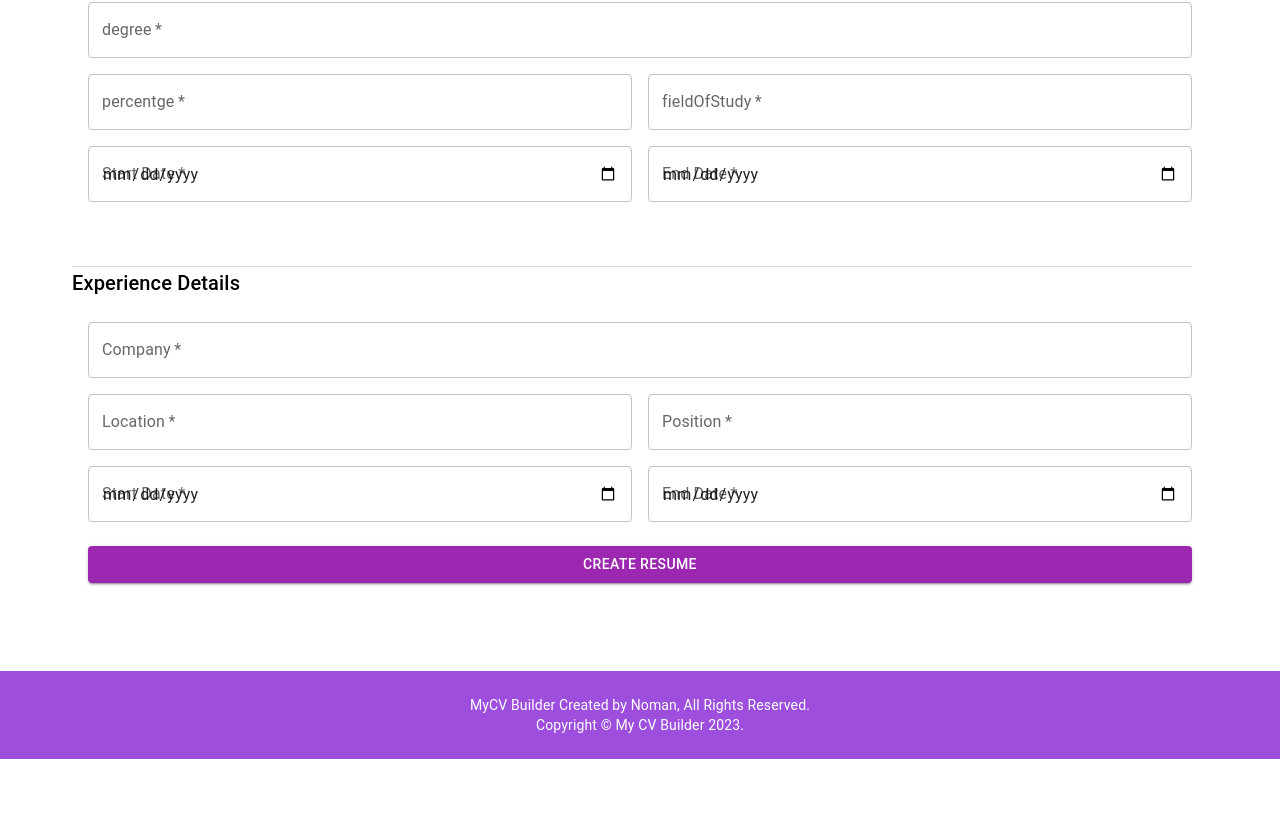
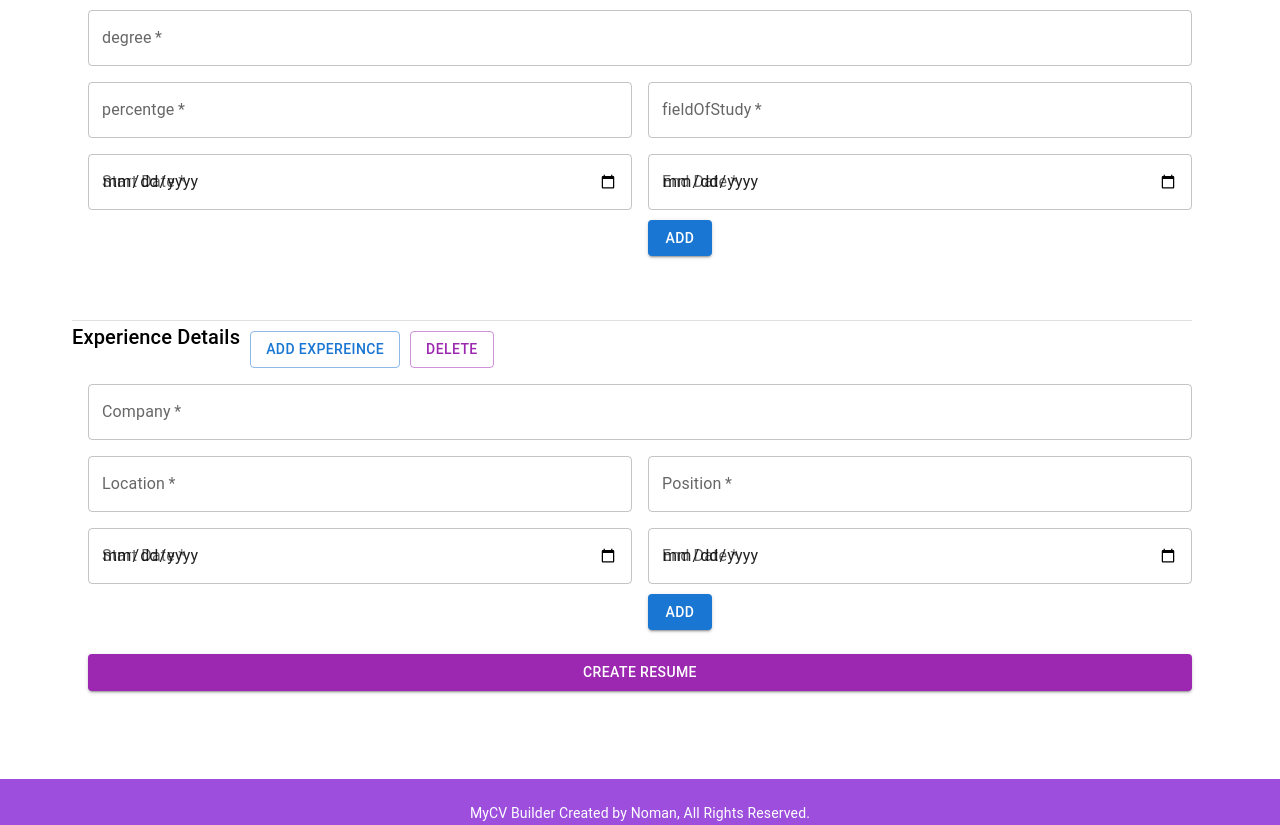
Before and after one commit to noman318/cv_frontend, a React (Create React App) app: page /add-resume in a window 1280 px wide. Shown: the part 875-1700 px from the top of the page. Before the commit the page ends 1634 px from the top, so only its background shows below. Built offline with nearby package versions, Linux system fonts and the light colour scheme.

Commit message:
Working create resume add education and experience

```diff
--- a/src/Screens/CreateResumeScreen.js
+++ b/src/Screens/CreateResumeScreen.js
@@ -11,7 +11,7 @@ import {
 import { useFormik } from "formik";
 import { Link, useNavigate } from "react-router-dom";
 
-const initialValues = {
+const initialValuesResume = {
   firstName: "",
   lastName: "",
   email: "",
@@ -30,7 +30,7 @@ const initialValues = {
     {
       institution: "",
       degree: "",
-      percentge: "",
+      percentage: "",
       fieldOfStudy: "",
       startDate: "",
       endDate: "",
@@ -61,32 +61,82 @@ const INIT_EXP_FIELDS = {
 };
 
 export default function CreateResumeScreen() {
-  const { values, errors, touched, handleBlur, handleChange } = useFormik({});
-  const [formValues, setFormValues] = useState(initialValues);
-  const [expDetailsArr, setExpDetailsArr] = useState([INIT_EXP_FIELDS]);
-  const [educationDetailsArr, setEducationDetailsArr] = useState([
-    INIT_EDU_FIELDS,
+  const [educationDetails, setEducationDetails] = useState(
+    initialValuesResume.education
+  );
+  const [experienceDetails, setExperienceDetails] = useState(
+    initialValuesResume.experience
+  );
+  const handleAddEducation = () => {
+    setEducationDetails((prevEducation) => [
+      ...prevEducation,
+      {
+        institution: "",
+        degree: "",
+        percentge: "",
+        fieldOfStudy: "",
+        startDate: "",
+        endDate: "",
+      },
     ]);
+  };
 
-  const handleInputChange = (event) => {
-    const { name, value } = event.target;
-    setFormValues({
-      ...formValues,
-      [name]: value,
+  const handleAddExperience = () => {
+    setExperienceDetails((prevExperience) => [
+      ...prevExperience,
+      { company: "", position: "", location: "", startDate: "", endDate: "" },
+    ]);
+  };
+
+  const { values, errors, touched, handleBlur, handleChange } = useFormik({
+    initialValues: initialValuesResume,
+    onSubmit: (values) => {
+      console.log("values", values);
+    },
+  });
+  // const [formValues, setFormValues] = useState(initialValues);
+  const [experience, setExperience] = useState([INIT_EXP_FIELDS]);
+  const [education, setEducation] = useState([INIT_EDU_FIELDS]);
+  const handleSubmit = (event) => {
+    event.preventDefault();
+    const data = new FormData(event.currentTarget);
+    const formDataNew = {
+      firstName: data.get("firstName"),
+      lastName: data.get("lastName"),
+      email: data.get("email"),
+      phone: data.get("phone"),
+      github: data.get("github"),
+      linkedIn: data.get("linkedIn"),
+      skype: data.get("skype"),
+      skills: data.get("skills"),
+      hobbies: data.get("hobbies"),
+      address: data.get("address"),
+      education: data.get("education"),
+      experience: data.get("experience"),
+    };
+    console.log("formDataNew", formDataNew);
+  };
+  // const handleSubmit = (event) => {
+  //   event.preventDefault();
+  //   console.log(formValues);
+  // };
+
+  const onAddEducation = () => {
+    setEducation((pre) => [...pre, INIT_EDU_FIELDS]);
+  };
+
+  const onDeleteEduBox = (curindex) => {
+    setEducation((pre) => {
+      return pre.filter((_, i) => i !== curindex);
     });
   };
 
-  const handleSubmit = (event) => {
-    event.preventDefault();
-    console.log(formValues);
+  const onAddExperience = () => {
+    setExperience((pre) => [...pre, INIT_EXP_FIELDS]);
   };
 
-  const onAddEducation = () => {
-    setEducationDetailsArr((pre) => [...pre, INIT_EDU_FIELDS]);
-  };
-
-  const onDeleteEduBox = (curindex) => {
-    setEducationDetailsArr((pre) => {
+  const onDeleteExpBox = (curindex) => {
+    setExperience((pre) => {
       return pre.filter((_, i) => i !== curindex);
     });
   };
@@ -107,6 +157,9 @@ export default function CreateResumeScreen() {
               color="secondary"
               id="firstName"
               label="First Name"
+              value={values.firstName}
+              onChange={handleChange}
+              onBlur={handleBlur}
               autoFocus
             />
             {errors.firstName && touched.firstName ? (
@@ -126,6 +179,9 @@ export default function CreateResumeScreen() {
               color="secondary"
               name="lastName"
               autoComplete="family-name"
+              value={values.lastName}
+              onChange={handleChange}
+              onBlur={handleBlur}
             />
             {errors.lastName && touched.lastName ? (
               <Typography variant="caption" sx={{ color: "red" }}>
@@ -145,6 +201,9 @@ export default function CreateResumeScreen() {
               type="email"
               color="secondary"
               autoComplete="email"
+              value={values.email}
+              onChange={handleChange}
+              onBlur={handleBlur}
             />
             {errors.email && touched.email ? (
               <Typography variant="caption" sx={{ color: "red" }}>
@@ -163,6 +222,9 @@ export default function CreateResumeScreen() {
               name="phone"
               color="secondary"
               autoComplete="phone"
+              value={values.phone}
+              onChange={handleChange}
+              onBlur={handleBlur}
             />
             {errors.phone && touched.phone ? (
               <Typography variant="caption" sx={{ color: "red" }}>
@@ -182,6 +244,9 @@ export default function CreateResumeScreen() {
               id="github"
               label="GitHub Link"
               autoFocus
+              value={values.github}
+              onChange={handleChange}
+              onBlur={handleBlur}
             />
             {errors.github && touched.github ? (
               <Typography variant="caption" sx={{ color: "red" }}>
@@ -200,6 +265,9 @@ export default function CreateResumeScreen() {
               color="secondary"
               name="linkedIn"
               autoComplete="family-name"
+              value={values.linkedIn}
+              onBlur={handleBlur}
+              onChange={handleChange}
             />
             {errors.linkedIn && touched.linkedIn ? (
               <Typography variant="caption" sx={{ color: "red" }}>
@@ -219,6 +287,9 @@ export default function CreateResumeScreen() {
               id="skype"
               label="Skype Id"
               autoFocus
+              value={values.skype}
+              onBlur={handleBlur}
+              onChange={handleChange}
             />
             {errors.skype && touched.skype ? (
               <Typography variant="caption" sx={{ color: "red" }}>
@@ -237,6 +308,9 @@ export default function CreateResumeScreen() {
               color="secondary"
               name="twitter"
               autoComplete="family-name"
+              value={values.twitter}
+              onBlur={handleBlur}
+              onChange={handleChange}
             />
             {errors.twitter && touched.twitter ? (
               <Typography variant="caption" sx={{ color: "red" }}>
@@ -256,6 +330,9 @@ export default function CreateResumeScreen() {
               id="skills"
               color="secondary"
               autoComplete="skills"
+              value={values.skills}
+              onBlur={handleBlur}
+              onChange={handleChange}
               multiline
               rows={2}
             />
@@ -277,6 +354,9 @@ export default function CreateResumeScreen() {
               id="hobbies"
               color="secondary"
               autoComplete="hobbies"
+              value={values.hobbies}
+              onBlur={handleBlur}
+              onChange={handleChange}
               multiline
               rows={2}
             />
@@ -298,6 +378,9 @@ export default function CreateResumeScreen() {
               id="address"
               color="secondary"
               autoComplete="address"
+              value={values.address}
+              onBlur={handleBlur}
+              onChange={handleChange}
               multiline
               rows={2}
             />
@@ -319,16 +402,12 @@ export default function CreateResumeScreen() {
               id="summary"
               color="secondary"
               autoComplete="summary"
+              value={values.summary}
+              onBlur={handleBlur}
+              onChange={handleChange}
               multiline
               rows={2}
             />
-            {errors.summary && touched.summary ? (
-              <Typography variant="caption" sx={{ color: "red" }}>
-                {errors.summary}
-              </Typography>
-            ) : (
-              ""
-            )}
           </Grid>
           <Divider
             sx={{ height: "4rem", width: "100%", backgroundColor: "#black" }}
@@ -338,17 +417,22 @@ export default function CreateResumeScreen() {
             Education Details
           </Typography>
           <br />
-          <Button variant="outlined" onClick={onAddEducation}>
+          <Button
+            variant="outlined"
+            onClick={onAddEducation}
+            sx={{ marginLeft: "10px", marginTop: "10px" }}
+          >
             Add Education
           </Button>
           <br />
-          {educationDetailsArr?.map((data, index) => {
+          {education?.map((data, index) => {
             return (
               <>
                 <Button
                   variant="outlined"
                   color="secondary"
                   onClick={() => onDeleteEduBox(index)}
+                  sx={{ marginLeft: "10px", marginTop: "10px" }}
                 >
                   Delete
                 </Button>
@@ -356,12 +440,14 @@ export default function CreateResumeScreen() {
                   <TextField
                     required
                     fullWidth
-                    name="institution"
+                    name={`institution`}
                     label="Institution"
                     type="institution"
                     id="institution"
                     color="secondary"
                     autoComplete="institution"
+                    value={values.institution}
+                    onChange={onchange}
                   />
                   {errors.institution && touched.institution ? (
                     <Typography variant="caption" sx={{ color: "red" }}>
@@ -375,12 +461,13 @@ export default function CreateResumeScreen() {
                   <TextField
                     required
                     fullWidth
-                    name="degree"
+                    name={`degree`}
                     label="degree"
                     type="degree"
                     id="degree"
                     color="secondary"
                     autoComplete="degree"
+                    value={values.degree}
                   />
                   {errors.degree && touched.degree ? (
                     <Typography variant="caption" sx={{ color: "red" }}>
@@ -394,12 +481,13 @@ export default function CreateResumeScreen() {
                   <TextField
                     required
                     fullWidth
-                    name="percentge"
+                    name={`percentage`}
                     label="percentge"
                     type="percentge"
                     id="percentge"
                     color="secondary"
                     autoComplete="percentge"
+                    value={values.percentge}
                   />
                   {errors.percentge && touched.percentge ? (
                     <Typography variant="caption" sx={{ color: "red" }}>
@@ -419,6 +507,7 @@ export default function CreateResumeScreen() {
                     id="fieldOfStudy"
                     color="secondary"
                     autoComplete="fieldOfStudy"
+                    value={values.fieldOfStudy}
                   />
                   {errors.fieldOfStudy && touched.fieldOfStudy ? (
                     <Typography variant="caption" sx={{ color: "red" }}>
@@ -438,6 +527,7 @@ export default function CreateResumeScreen() {
                     id="startDate"
                     color="secondary"
                     autoComplete="startDate"
+                    value={values.startDate}
                   />
                   {errors.startDate && touched.startDate ? (
                     <Typography variant="caption" sx={{ color: "red" }}>
@@ -457,6 +547,7 @@ export default function CreateResumeScreen() {
                     id="endDate"
                     color="secondary"
                     autoComplete="endDate"
+                    value={values.endDate}
                   />
                   {errors.endDate && touched.endDate ? (
                     <Typography variant="caption" sx={{ color: "red" }}>
@@ -465,6 +556,13 @@ export default function CreateResumeScreen() {
                   ) : (
                     ""
                   )}
+                  <Button
+                    variant="contained"
+                    onClick={handleAddEducation}
+                    sx={{ marginTop: "10px" }}
+                  >
+                    ADD
+                  </Button>
                 </Grid>
               </>
             );
@@ -477,6 +575,27 @@ export default function CreateResumeScreen() {
           <Typography variant="h6" gutterBottom>
             Experience Details
           </Typography>
+          <br />
+
+          <Button
+            variant="outlined"
+            onClick={onAddExperience}
+            sx={{ marginLeft: "10px", marginTop: "10px" }}
+          >
+            Add Expereince
+          </Button>
+          <br />
+          {experience?.map((data, index) => {
+            return (
+              <>
+                <Button
+                  variant="outlined"
+                  color="secondary"
+                  onClick={() => onDeleteExpBox(index)}
+                  sx={{ marginLeft: "10px", marginTop: "10px" }}
+                >
+                  Delete
+                </Button>
                 <Grid item xs={12}>
                   <TextField
                     required
@@ -571,7 +690,17 @@ export default function CreateResumeScreen() {
                   ) : (
                     ""
                   )}
+                  <Button
+                    variant="contained"
+                    onClick={handleAddExperience}
+                    sx={{ marginTop: "10px" }}
+                  >
+                    ADD
+                  </Button>
                 </Grid>
+              </>
+            );
+          })}
         </Grid>
         <Button
           type="submit"
```
Lines whose indentation alone changed are shown as unchanged.
